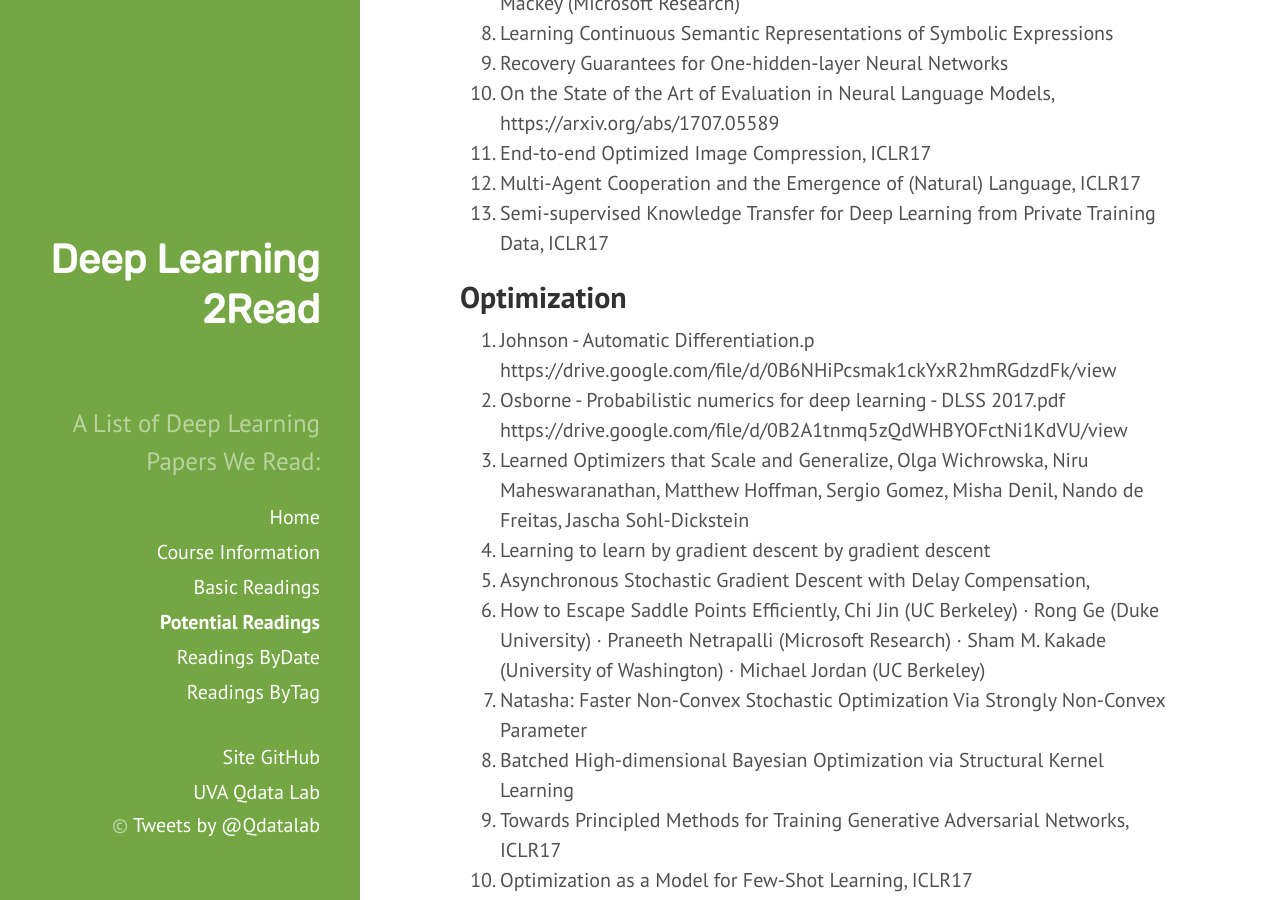
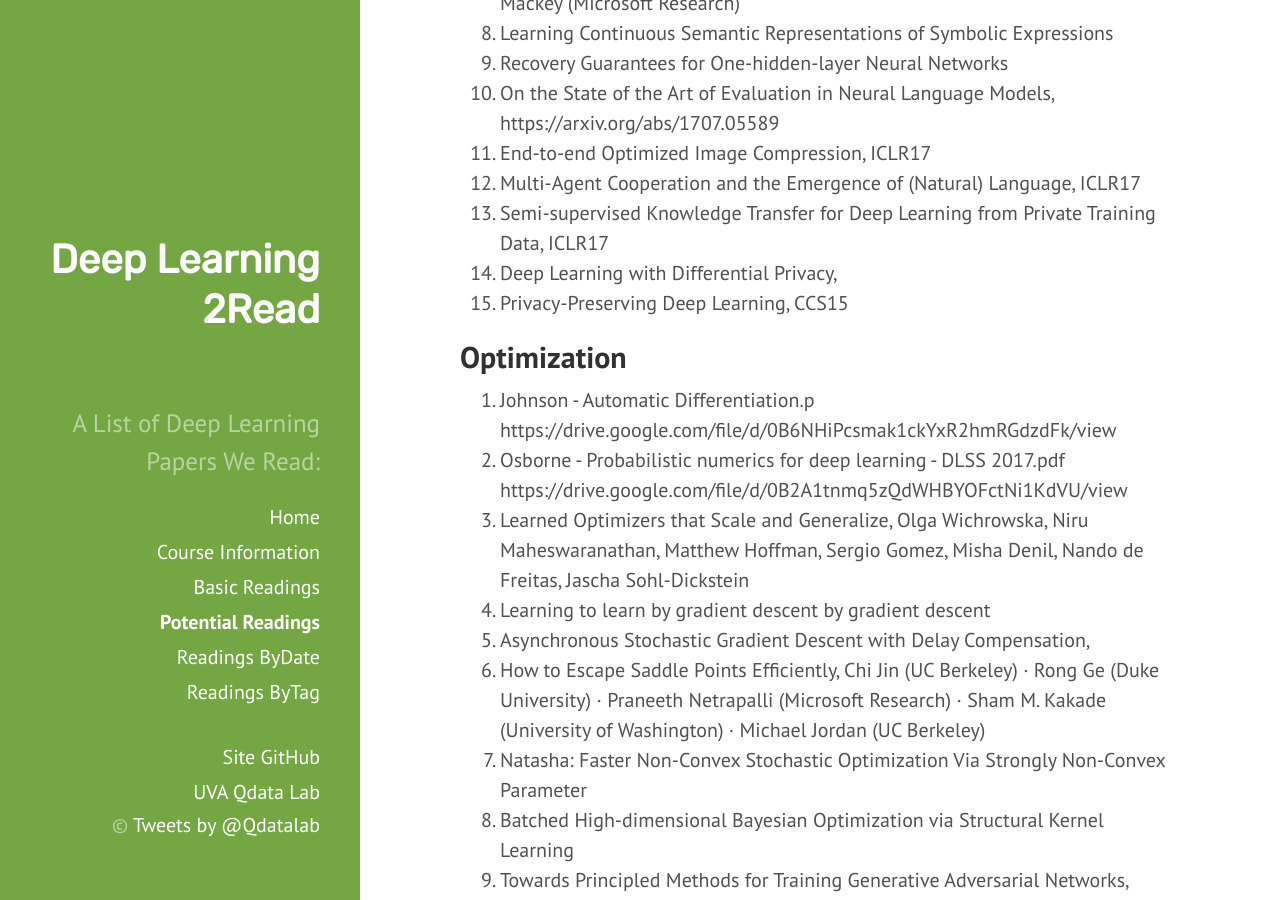
Before and after one commit to QData/deep2Read, a Jekyll site: the page built from Potential2Read.md, in a window 1280 px wide and 900 px high, scrolled down 2837 px. Built offline with Jekyll 4.4.1, drawn with Linux system fonts in a browser that asks for light colours.

Commit message:
more for potential

```diff
--- a/Potential2Read.md
+++ b/Potential2Read.md
@@ -61,7 +61,8 @@ https://drive.google.com/file/d/0BzUSSMdMszk6cDVBMlRqLUs3TFk/view
 11. End-to-end Optimized Image Compression, ICLR17
 12. Multi-Agent Cooperation and the Emergence of (Natural) Language, ICLR17
 13. Semi-supervised Knowledge Transfer for Deep Learning from Private Training Data, ICLR17
-
+14. Deep Learning with Differential Privacy,
+15. Privacy-Preserving Deep Learning, CCS15
 
 ## Optimization
 1. Johnson - Automatic Differentiation.p https://drive.google.com/file/d/0B6NHiPcsmak1ckYxR2hmRGdzdFk/view
```
